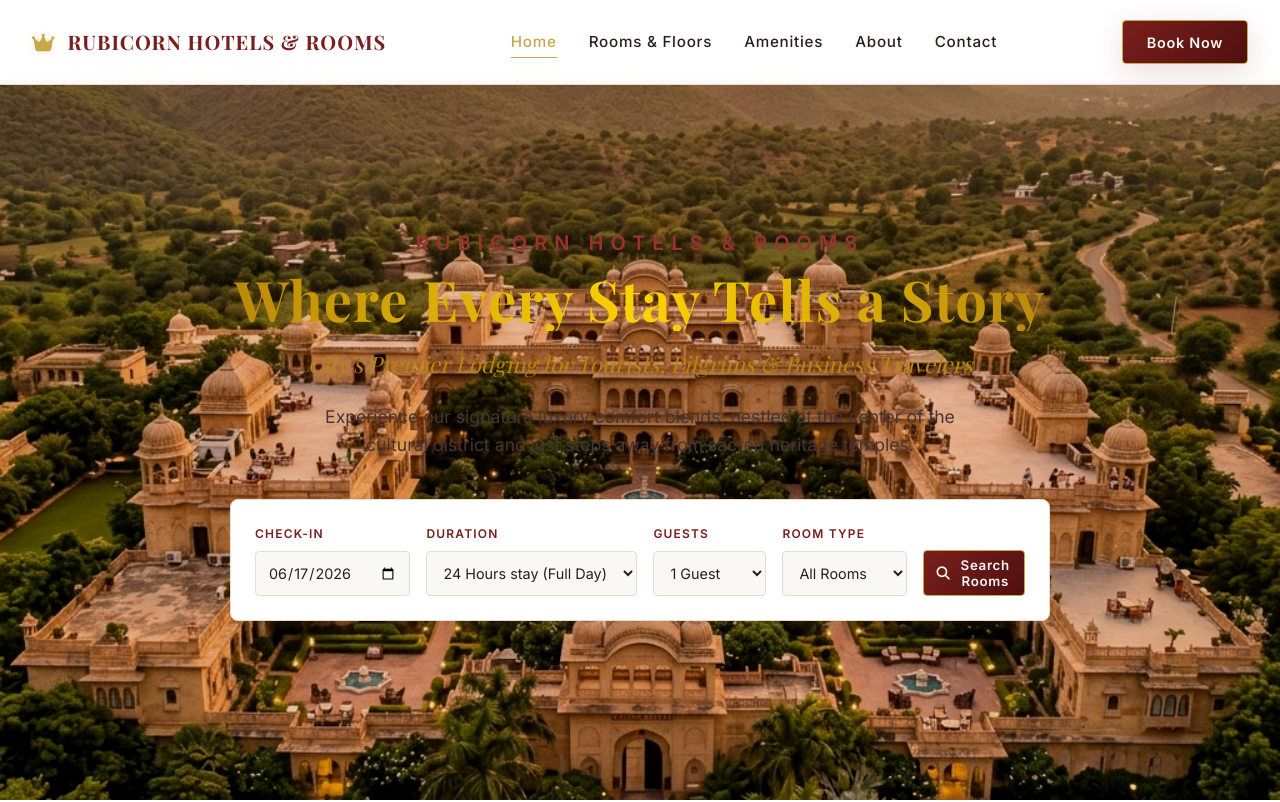
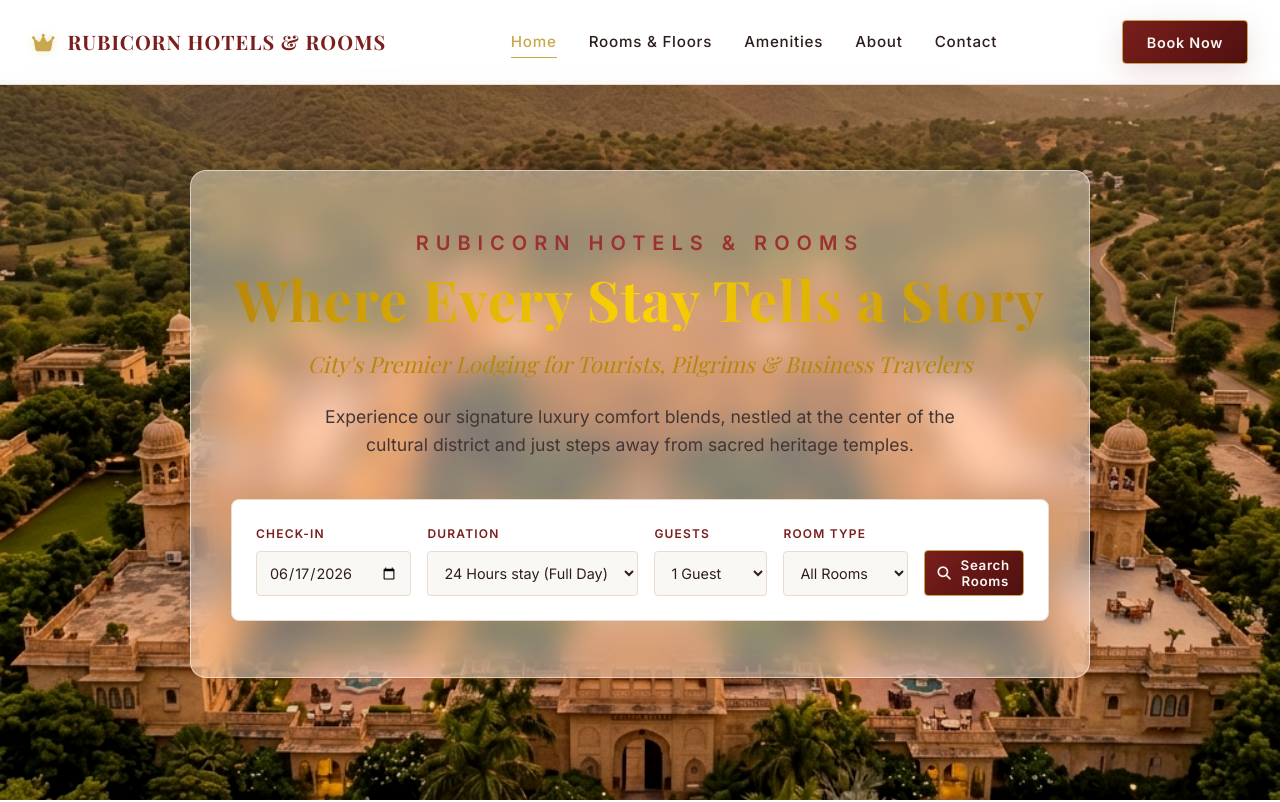
Before and after one commit to sukumar38140/Rubicorn-Hotels-Rooms, a website: page index.html in a window 1280 px wide. Shown: the top 802 px of the page. Drawn offline with nearby package versions, Linux system fonts and the light colour scheme; a web font is replaced by a local one.

Commit message:
Restore frosted glass blur effect to desktop hero content container

```diff
--- a/style.css
+++ b/style.css
@@ -485,11 +485,12 @@ img {
   padding: 3.5rem 2.5rem;
   text-align: center;
   margin-top: -2rem;
-  background: transparent;
-  backdrop-filter: none;
-  -webkit-backdrop-filter: none;
-  border: none;
-  box-shadow: none;
+  background: rgba(255, 255, 255, 0.45);
+  backdrop-filter: blur(16px) saturate(180%);
+  -webkit-backdrop-filter: blur(16px) saturate(180%);
+  border: 1px solid rgba(255, 255, 255, 0.55);
+  box-shadow: 0 15px 35px rgba(45, 11, 11, 0.08);
+  border-radius: var(--radius-lg);
 }
 
 .hero-subtitle-brand {
```
